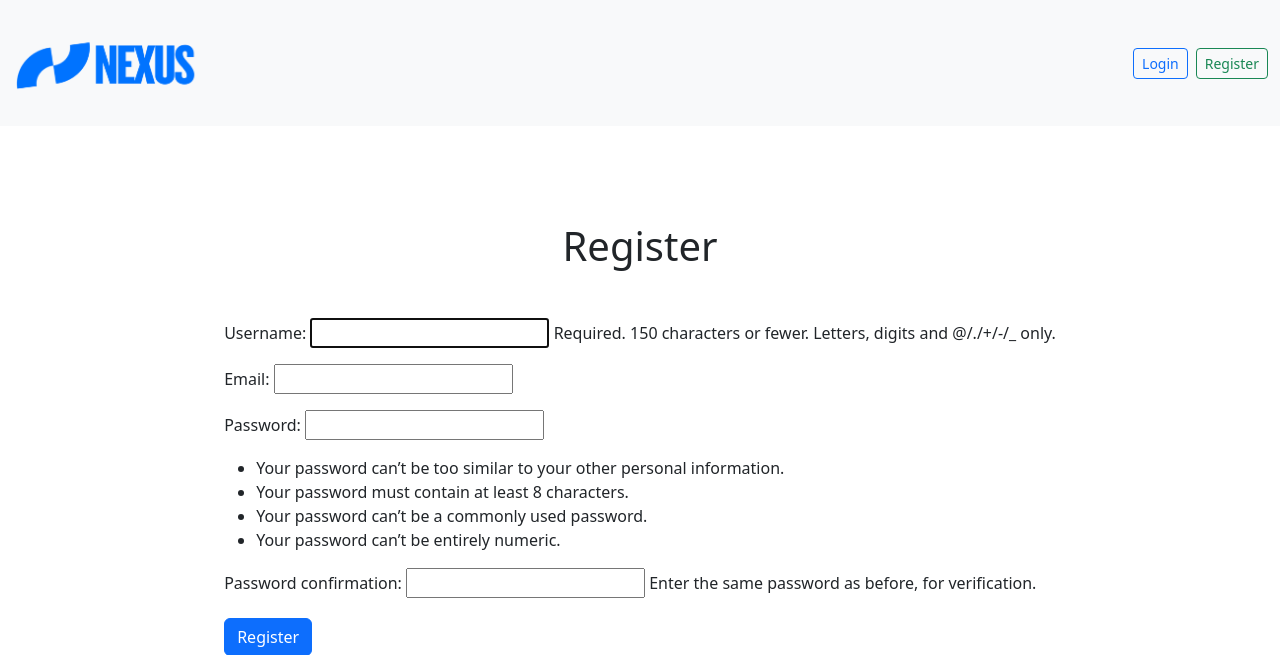
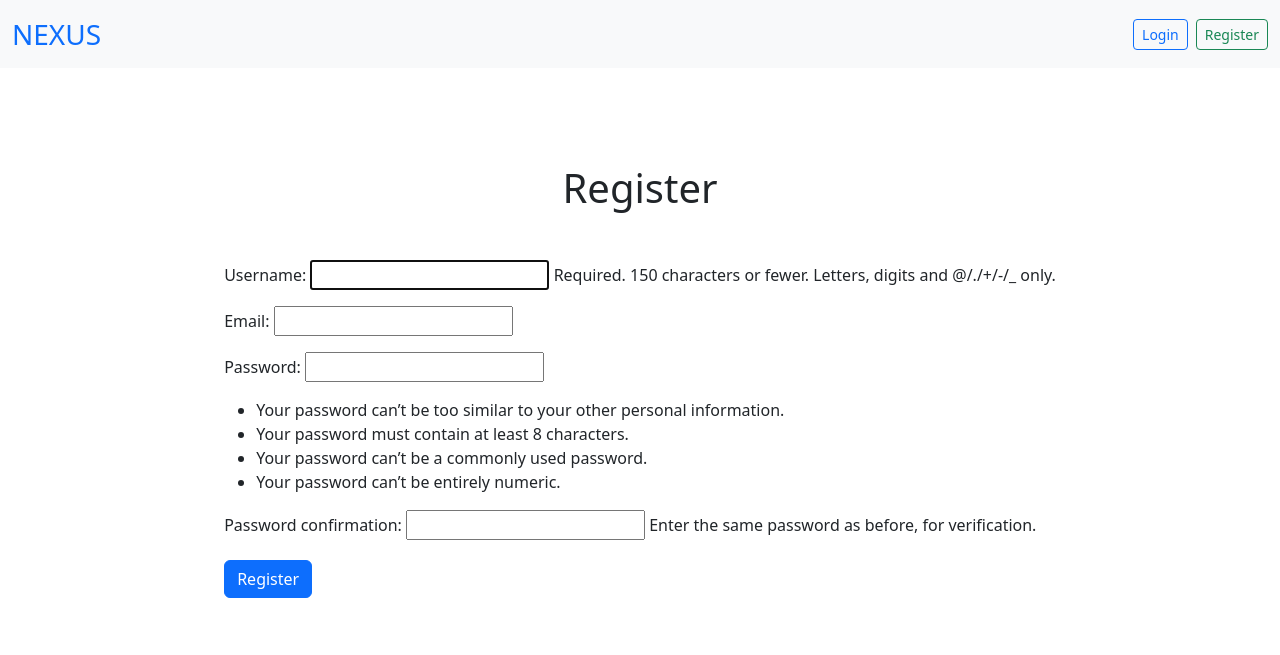
Before and after one commit to Bryxel/Nexus-LinkSaver, a Django app: page /register/ in a window 1280 px wide. Shown: the top 655 px of the page. Run offline with Django 5.2, Linux system fonts and the light colour scheme.

Commit message:
changed logo into text

```diff
--- a/nexus/templates/base.html
+++ b/nexus/templates/base.html
@@ -13,8 +13,9 @@
 
     <nav class="navbar navbar-expand-lg bg-body-tertiary">
         <div class="container-fluid">
-          <a class="navbar-brand" href="{% url 'category_list' %}">
-            <img src="{% static 'images/logo.png' %}" alt="Logo" width="200" height="100">
+          <a class="navbar-brand text-primary fs-3" href="{% url 'category_list' %}">
+            <!-- <img src="{% static 'images/logo.png' %}" alt="Logo" width="200" height="100"> image not showing-->
+             NEXUS
           </a>
 
 
```
